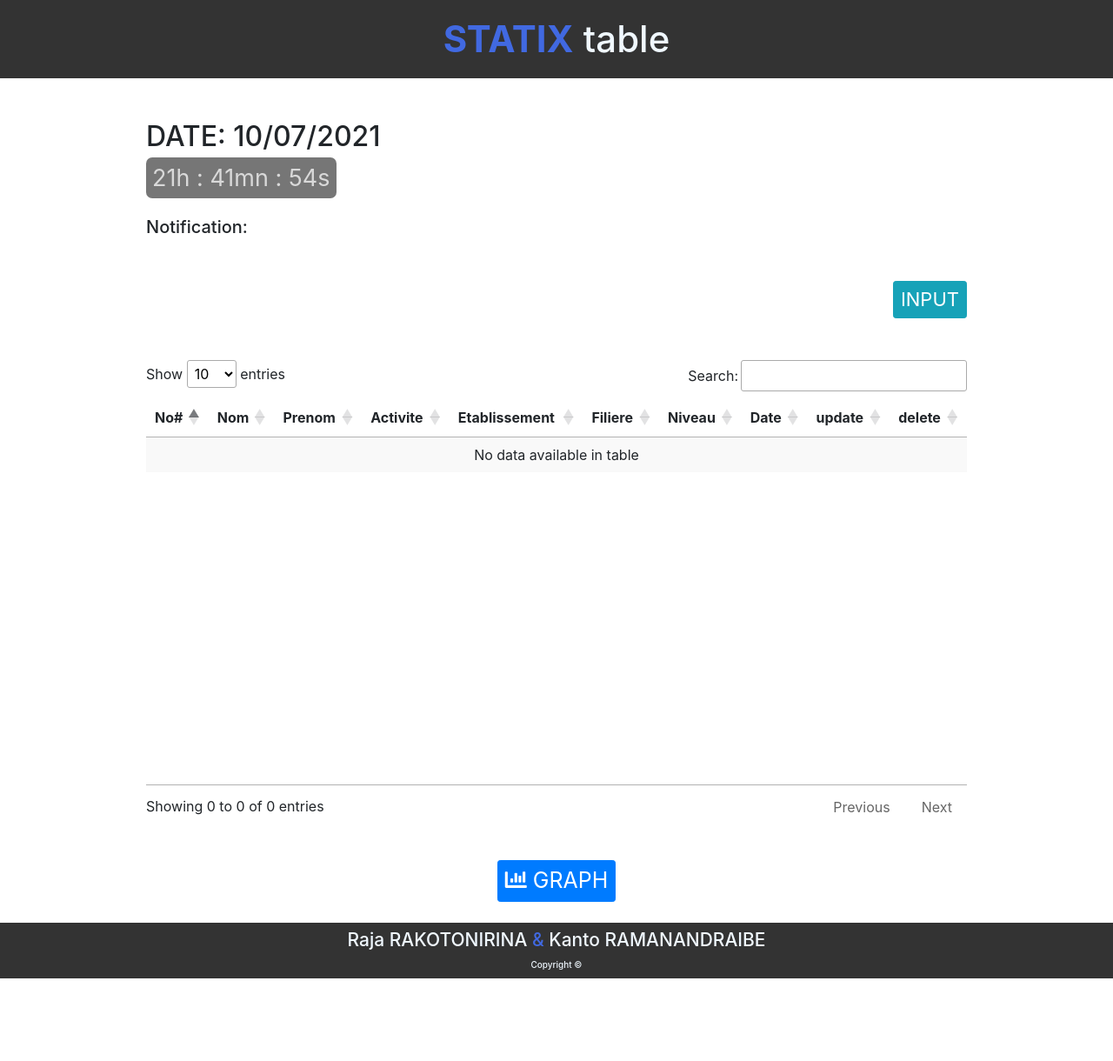
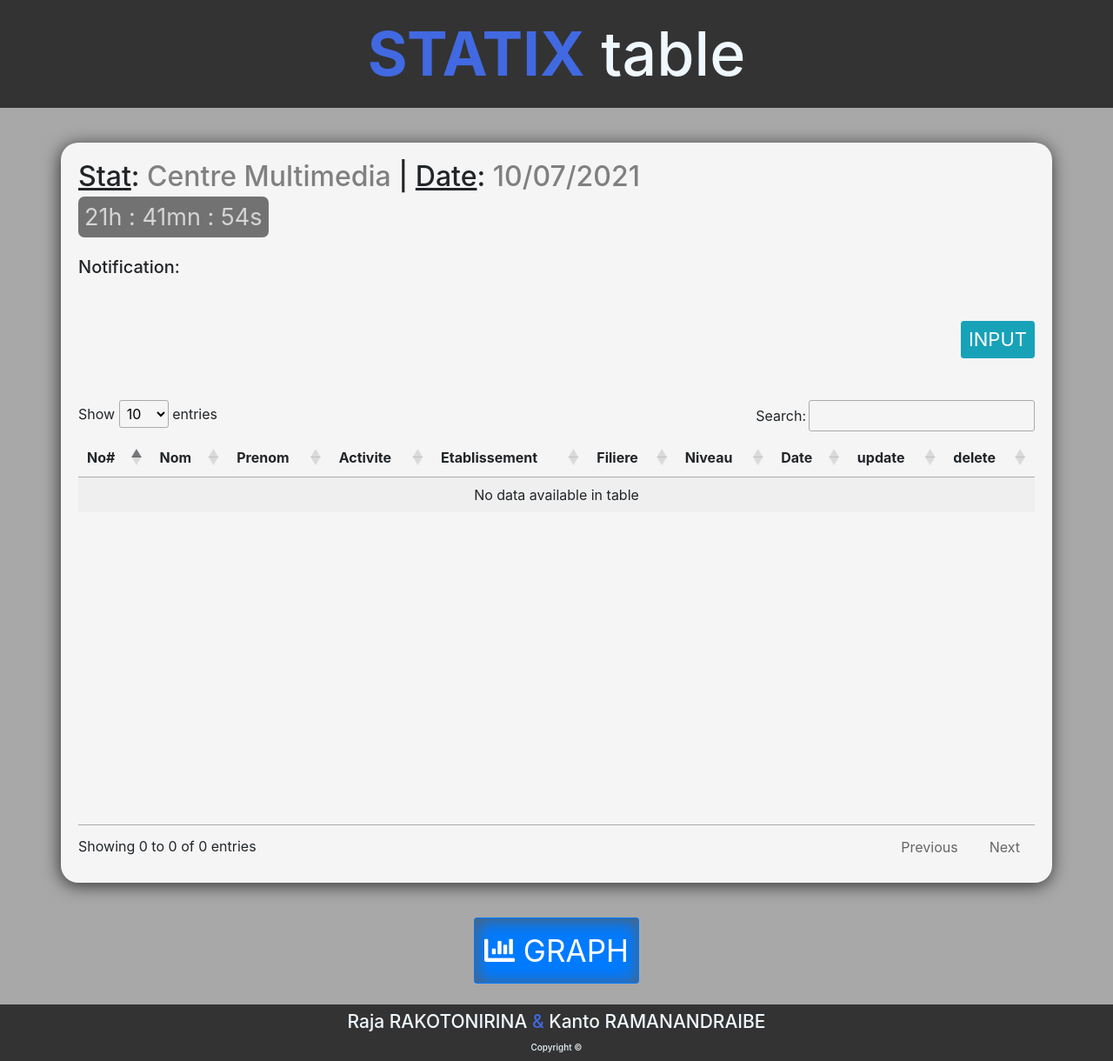
Before and after one commit to RajaRakoto/statix, a PHP site: page / in a window 1280 px wide. Shown: the whole page at 87% size. Before the commit the page ends 1125 px from the top, so only its background shows below. Run offline with PHP 8.4, Linux system fonts and the light colour scheme; data that the repository does not hold is empty; some libraries are stand-ins or nearby versions.

Commit message:
[css]: container + button + shadow | [html]: title stat + date

```diff
--- a/index.php
+++ b/index.php
@@ -115,17 +115,17 @@
 
 </head>
 
-<body onload=showDate();>
+<body style="background-color:#a8a8a8" onload=showDate();>
   <!-- HEADER -->
   <header>
-    <h1 id="head"><span id="statix-text">STATIX</span> table</h1>
+    <h1 id="head" style="font-size:70px"><span id="statix-text">STATIX</span> table</h1>
   </header>
 
   <!-- MAIN -->
   <main>
-    <div class="container">
+    <div class="container" style="background-color:rgb(245, 245, 245)">
         <!-- DATE -->
-        <h2>DATE: <?php echo date("d/m/Y"); ?></h2>
+        <h2><u>Stat</u>: <span style="color:gray">Centre Multimedia</span> | <u>Date</u>: <span style="color:gray"><?php echo date("d/m/Y"); ?></span></h2>
 
         <span id='horloge' style="background-color:#1C1C1C;color:silver;font-size:27px;border-radius:7px;opacity:0.6;padding:7px"></span>
 
@@ -266,7 +266,9 @@
 
   <!-- GRAPH BUTTON -->
   <div align="center">
-    <button class = "btn btn-primary btn-sm"><a href = "graph.php" style = "text-decoration: none; color: #fff; font-size: 25px"><i class="fas fa-chart-bar"></i> GRAPH </a></button>
+    <button class = "btn btn-primary btn-sm" style="padding:11px;-moz-box-shadow:inset 1px 2px 20px #5e5e5e;
+    -webkit-box-shadow:inset 1px 2px 20px #5e5e5e;
+    box-shadow:inset 1px 2px 20px #5e5e5e;"><a href = "graph.php" style = "text-decoration: none; color: #fff; font-size: 35px"><i class="fas fa-chart-bar"></i> GRAPH </a></button>
   </div>
 
     <br>
--- a/style.css
+++ b/style.css
@@ -13,10 +13,16 @@
 }
 
 .container {
-  margin: auto;
-  padding: 40px;
-  width: 80%;
+  margin-top: 40px;
+  margin-bottom: 40px;
+  padding: 20px;
+  width: 100%;
   height: 100%;
+  border-radius: 20px;
+  -moz-box-shadow:-1px 3px 19px #333333;
+  -webkit-box-shadow:-1px 3px 19px #333333;
+  box-shadow:-1px 3px 19px #333333;
+
 }
 
 #foot {
```
